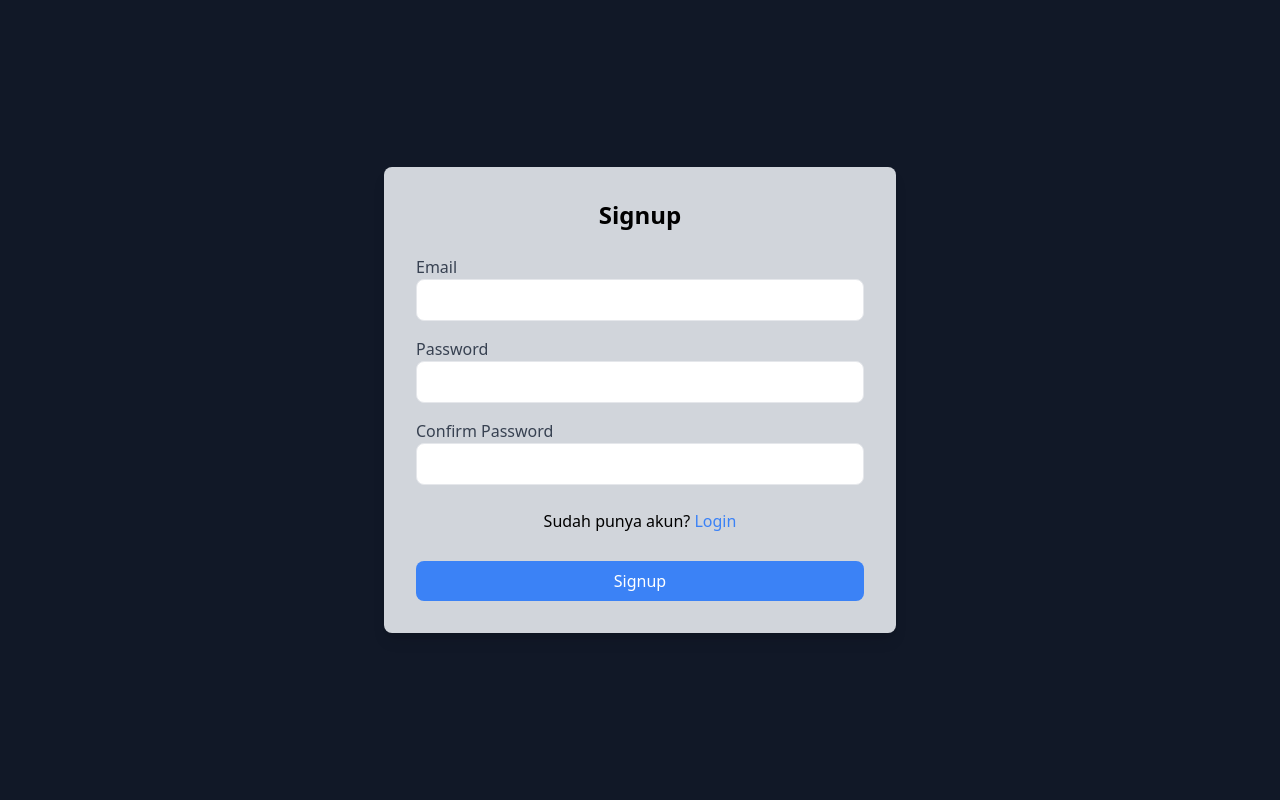
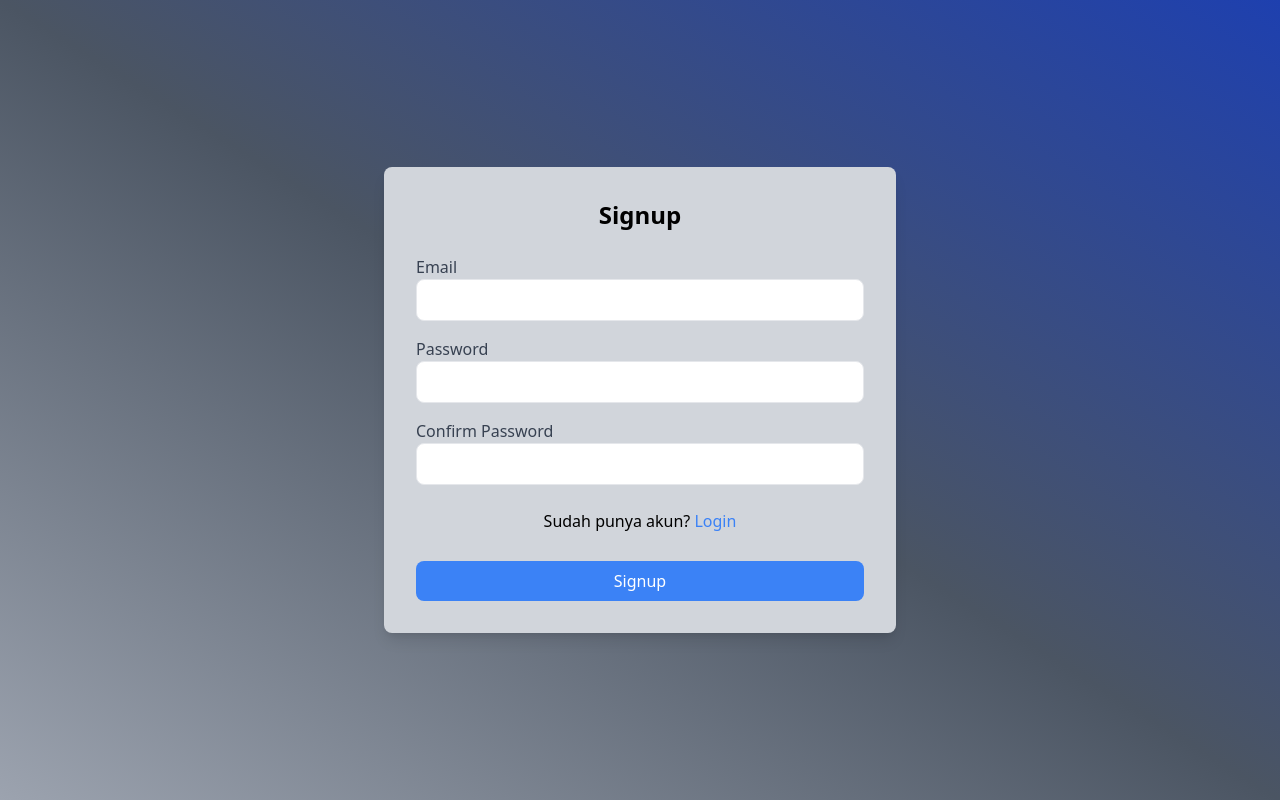
Before and after one commit to PtAdityaudiana/Fnote, a Nuxt app: page /signup in a window 1280 px wide. Built offline with nearby package versions, Linux system fonts and the light colour scheme.

Commit message:
adding background color

```diff
--- a/pages/index.vue
+++ b/pages/index.vue
@@ -1,5 +1,5 @@
 <template>
-  <div class="min-h-screen flex items-center justify-center bg-gray-900">
+  <div class="min-h-screen flex items-center justify-center bg-gradient-to-bl from-gray-400 via-gray-600 to-blue-800">
     <div class="max-w-lg w-full bg-gray-300 p-8 rounded-lg shadow-lg">
       <div class="flex items-center justify-center">
         <div lg:w-[250px] relative>
--- a/pages/signup.vue
+++ b/pages/signup.vue
@@ -1,5 +1,5 @@
 <template>
-    <div class="min-h-screen flex items-center justify-center bg-gray-900">
+    <div class="min-h-screen flex items-center justify-center bg-gradient-to-tr from-gray-400 via-gray-600 to-blue-800">
       <div class="max-w-lg w-full bg-gray-300 p-8 rounded-lg shadow-lg">
         <h2 class="text-2xl font-bold text-center mb-6">Signup</h2>
         <form @submit.prevent="signup">
```
